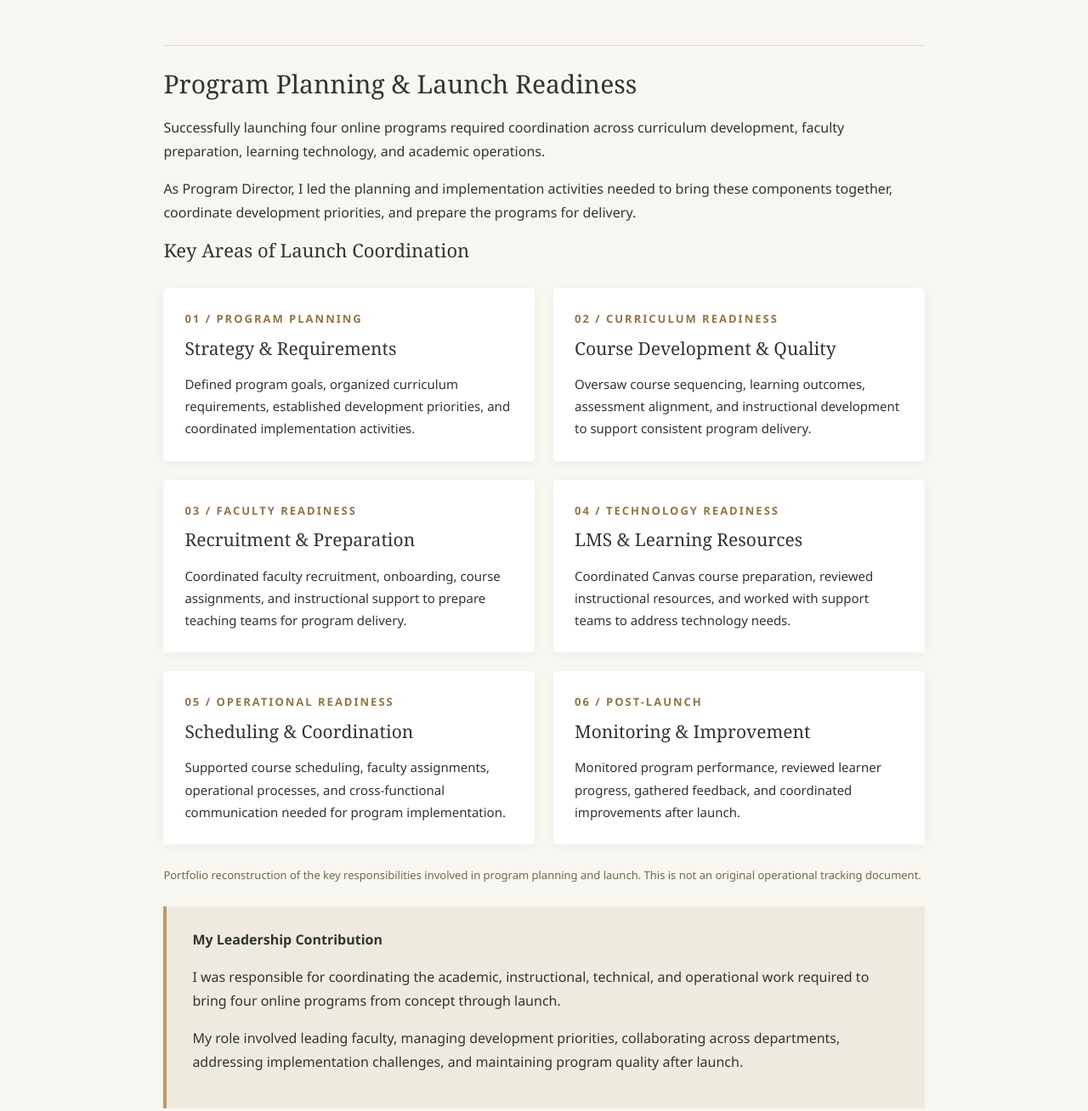
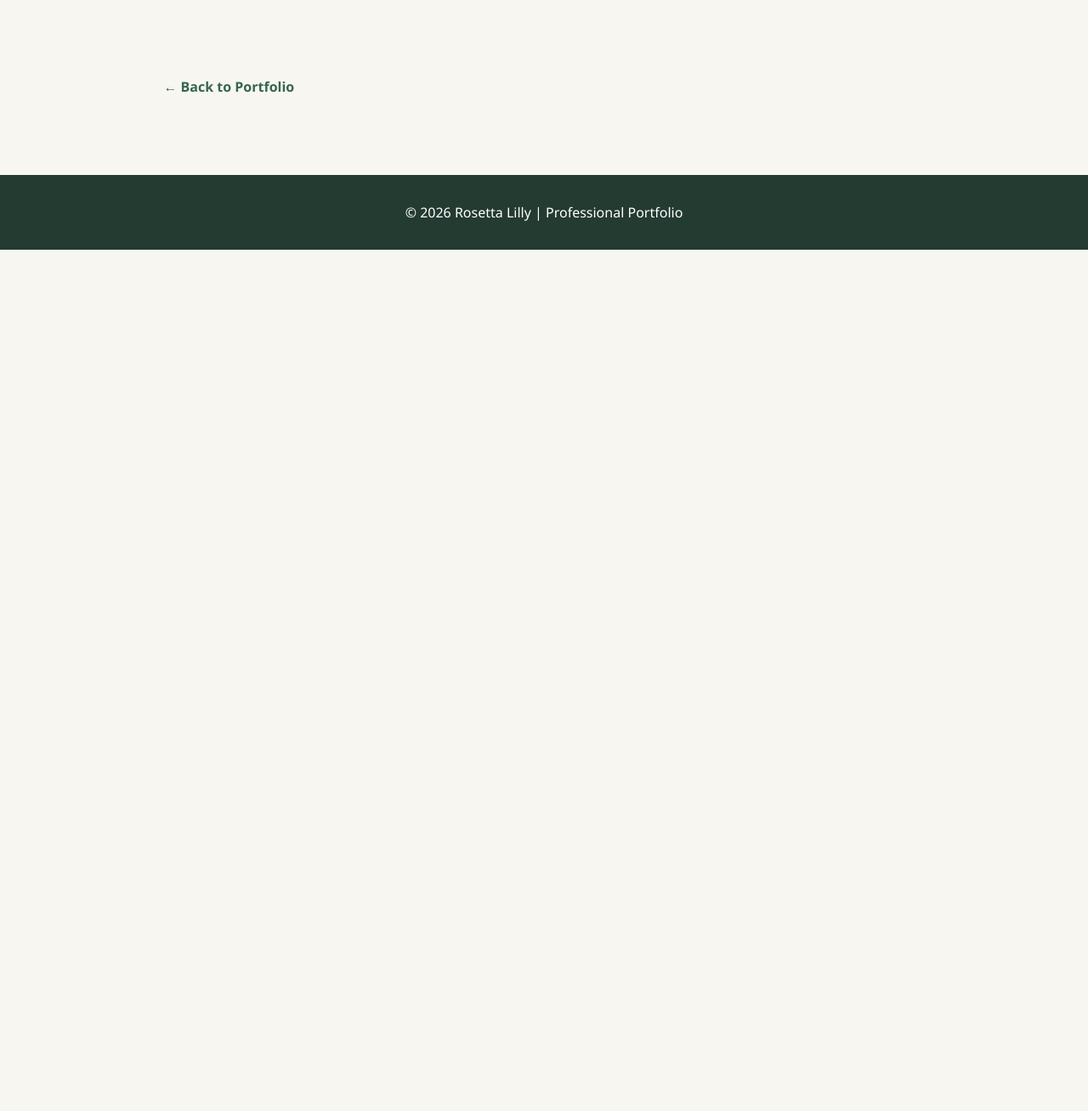
Before and after one commit to rltlilly/rltlilly.github.io, a plain HTML site: page program-development.html in a window 1280 px wide. Shown: the part 6260-7568 px from the top of the page at 85% size. After the commit the page ends 6554 px from the top, so only its background shows below. Drawn offline with Linux system fonts and the light colour scheme.

Commit message:
Update program-development.html

```diff
--- a/program-development.html
+++ b/program-development.html
@@ -5,12 +5,10 @@
 <meta charset="UTF-8">
 <meta name="viewport" content="width=device-width, initial-scale=1">
 
-<title>Program Development & Launch | Rosetta Lilly</title>
+<title>Program Development &amp; Launch | Rosetta Lilly</title>
 
 <meta name="description"
-content="Explore Rosetta Lilly's leadership in developing,
-launching, managing, and improving four online
-degree and certificate programs.">
+content="Explore Rosetta Lilly's leadership in developing, launching, managing, and improving four online degree and certificate programs.">
 
 <style>
 :root {
@@ -321,7 +319,7 @@ footer {
   <div class="hero-inner">
 
     <div class="eyebrow">
-      Program Leadership | Strategy | Development & Launch
+      Program Leadership | Strategy | Development &amp; Launch
     </div>
 
     <h1>Building &amp; Launching Four Online Programs</h1>
@@ -529,9 +527,7 @@ footer {
 
     <div class="phase">
       <div class="phase-number">01 / PLAN</div>
-
       <h3>Program Strategy &amp; Planning</h3>
-
       <p>
         Established program goals, reviewed
         requirements, identified development
@@ -542,9 +538,7 @@ footer {
 
     <div class="phase">
       <div class="phase-number">02 / DEVELOP</div>
-
       <h3>Curriculum Architecture</h3>
-
       <p>
         Led curriculum mapping, course sequencing,
         learning outcome development, assessment
@@ -555,9 +549,7 @@ footer {
 
     <div class="phase">
       <div class="phase-number">03 / LEAD</div>
-
       <h3>Team &amp; Resource Coordination</h3>
-
       <p>
         Recruited and supported faculty,
         collaborated with instructional
@@ -568,9 +560,7 @@ footer {
 
     <div class="phase">
       <div class="phase-number">04 / LAUNCH</div>
-
       <h3>Implementation &amp; Readiness</h3>
-
       <p>
         Oversaw course readiness,
         faculty assignments, scheduling,
@@ -581,9 +571,7 @@ footer {
 
     <div class="phase">
       <div class="phase-number">05 / MANAGE</div>
-
       <h3>Program Operations</h3>
-
       <p>
         Managed ongoing program delivery,
         monitored student progress,
@@ -594,9 +582,7 @@ footer {
 
     <div class="phase">
       <div class="phase-number">06 / IMPROVE</div>
-
       <h3>Evaluation &amp; Continuous Improvement</h3>
-
       <p>
         Conducted program reviews,
         analyzed performance data,
@@ -700,16 +686,14 @@ footer {
     <div class="stat">
       <span class="stat-number">150</span>
       <span class="stat-label">
-       Students Under Program Oversight at Peak
+        Students Under Program Oversight at Peak
       </span>
     </div>
 
   </div>
 
   <div class="highlight">
-
     <strong>Leadership Impact</strong>
-
     <p>
       Directed program development and launch
       activities while overseeing faculty,
@@ -719,13 +703,11 @@ footer {
       focused on career readiness,
       instructional quality, and student success.
     </p>
-
   </div>
 
 </section>
 
 <!-- SUPPORTING MATERIALS -->
-
 
 <section>
 
@@ -935,161 +917,6 @@ footer {
 
 </section>
 
-
-<!-- PROGRAM PLANNING & LAUNCH READINESS -->
-
-<section>
-
-  <h2>Program Planning &amp; Launch Readiness</h2>
-
-  <p>
-    Successfully launching four online programs
-    required coordination across curriculum
-    development, faculty preparation, learning
-    technology, and academic operations.
-  </p>
-
-  <p>
-    As Program Director, I led the planning
-    and implementation activities needed to
-    bring these components together, coordinate
-    development priorities, and prepare the
-    programs for delivery.
-  </p>
-
-  <h3>Key Areas of Launch Coordination</h3>
-
-  <div class="lifecycle">
-
-    <div class="phase">
-      <div class="phase-number">
-        01 / PROGRAM PLANNING
-      </div>
-
-      <h3>Strategy &amp; Requirements</h3>
-
-      <p>
-        Defined program goals, organized
-        curriculum requirements, established
-        development priorities, and coordinated
-        implementation activities.
-      </p>
-    </div>
-
-    <div class="phase">
-      <div class="phase-number">
-        02 / CURRICULUM READINESS
-      </div>
-
-      <h3>Course Development &amp; Quality</h3>
-
-      <p>
-        Oversaw course sequencing, learning
-        outcomes, assessment alignment, and
-        instructional development to support
-        consistent program delivery.
-      </p>
-    </div>
-
-    <div class="phase">
-      <div class="phase-number">
-        03 / FACULTY READINESS
-      </div>
-
-      <h3>Recruitment &amp; Preparation</h3>
-
-      <p>
-        Coordinated faculty recruitment,
-        onboarding, course assignments,
-        and instructional support to prepare
-        teaching teams for program delivery.
-      </p>
-    </div>
-
-    <div class="phase">
-      <div class="phase-number">
-        04 / TECHNOLOGY READINESS
-      </div>
-
-      <h3>LMS &amp; Learning Resources</h3>
-
-      <p>
-        Coordinated Canvas course preparation,
-        reviewed instructional resources,
-        and worked with support teams
-        to address technology needs.
-      </p>
-    </div>
-
-    <div class="phase">
-      <div class="phase-number">
-        05 / OPERATIONAL READINESS
-      </div>
-
-      <h3>Scheduling &amp; Coordination</h3>
-
-      <p>
-        Supported course scheduling, faculty
-        assignments, operational processes,
-        and cross-functional communication
-        needed for program implementation.
-      </p>
-    </div>
-
-    <div class="phase">
-      <div class="phase-number">
-        06 / POST-LAUNCH
-      </div>
-
-      <h3>Monitoring &amp; Improvement</h3>
-
-      <p>
-        Monitored program performance,
-        reviewed learner progress,
-        gathered feedback, and coordinated
-        improvements after launch.
-      </p>
-    </div>
-
-  </div>
-
-  <p style="
-    font-size: 13px;
-    color: #74664f;
-    margin-top: 25px;
-  ">
-    Portfolio reconstruction of the key
-    responsibilities involved in program
-    planning and launch. This is not an
-    original operational tracking document.
-  </p>
-
-  <div class="highlight">
-
-    <strong>My Leadership Contribution</strong>
-
-    <p>
-      I was responsible for coordinating the
-      academic, instructional, technical, and
-      operational work required to bring
-      four online programs from concept
-      through launch.
-    </p>
-
-    <p>
-      My role involved leading faculty,
-      managing development priorities,
-      collaborating across departments,
-      addressing implementation challenges,
-      and maintaining program quality
-      after launch.
-    </p>
-
-  </div>
-
-</section>
-
-
 <a class="back" href="portfolio.html">
   &larr; Back to Portfolio
 </a>
```
